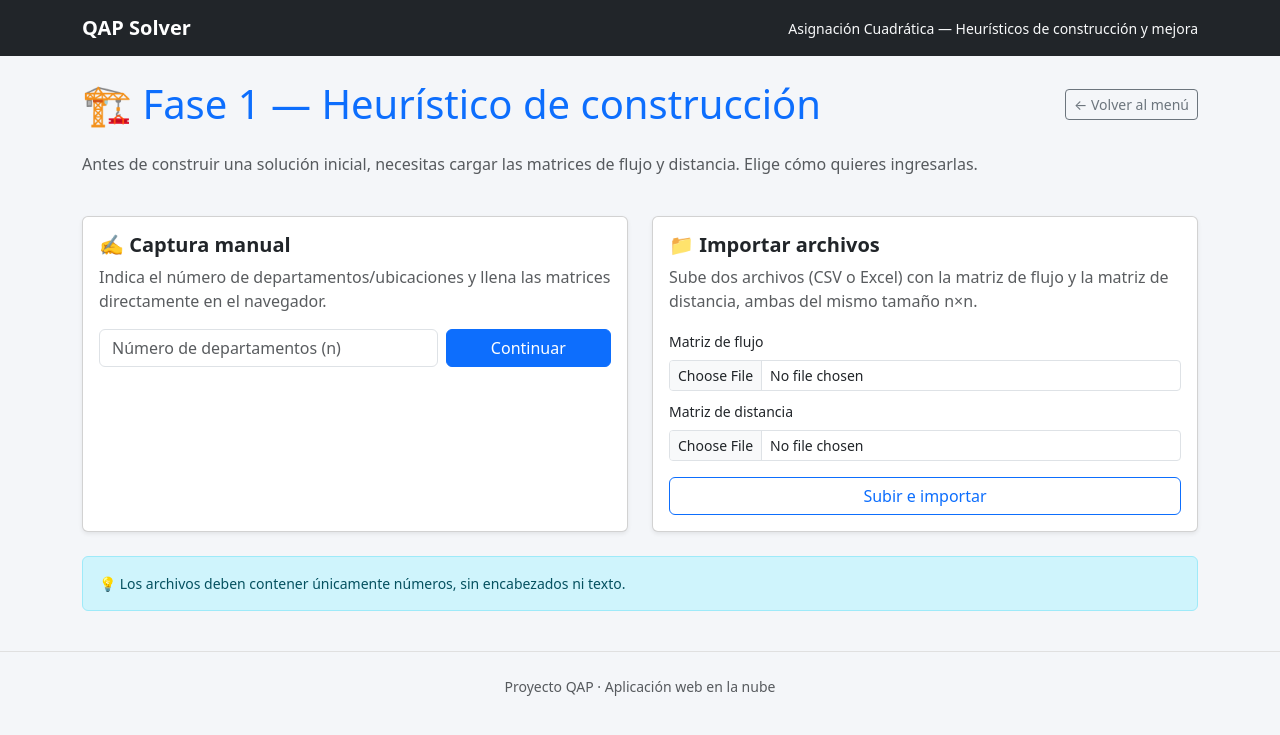
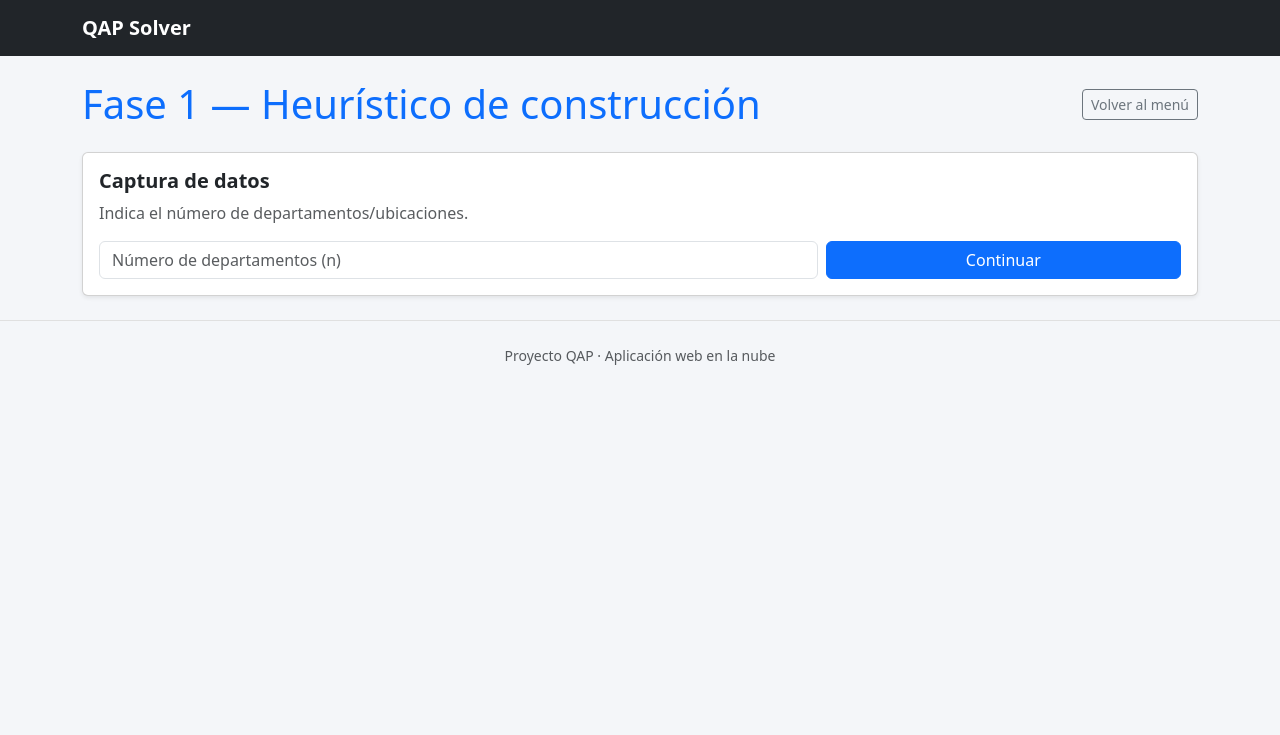
Before and after one commit to RTR-3015/qap-app, a Flask app: page /fase1 in a window 1280 px wide. Shown: the top 735 px of the page. Run offline with Flask 3, Linux system fonts and the light colour scheme.

Commit message:
Segunda versión

```diff
--- a/app.py
+++ b/app.py
@@ -4,7 +4,7 @@ mediante heurísticos de construcción (Fase 1) y mejora (Fase 2).
 
 Flujo de navegación:
     /            -> Dashboard: elegir Fase 1 o Fase 2
-    /fase1       -> Captura/importación de datos + método de construcción
+    /fase1       -> Captura de datos + método de construcción
     /fase2       -> Selección de método de mejora (usa la última solución
                     inicial guardada en sesión, si existe)
 """
@@ -217,17 +217,10 @@ def fase1_ejecutar():
 @app.route("/fase2", methods=["GET"])
 def fase2():
     """
-    Acceso secuencial obligatorio: si no existe una solución inicial
-    (Fase 1) en sesión, se redirige a Fase 1 con un aviso, en lugar de
-    permitir ver la pantalla de Fase 2.
+    Acceso libre: la Fase 2 es accesible en cualquier momento. Si existe una
+    solución inicial (Fase 1) en sesión, se usa como punto de partida; si no
+    existe, se invita a generarla primero.
     """
-    if "resultado_fase1" not in session:
-        flash(
-            "Debes completar la Fase 1 (construcción) antes de pasar a la Fase 2.",
-            "error",
-        )
-        return redirect(url_for("fase1"))
-
     return render_template(
         "fase2.html",
         resultado_fase1=session.get("resultado_fase1"),
--- a/static/css/estilos.css
+++ b/static/css/estilos.css
@@ -28,13 +28,3 @@ footer {
     transform: translateY(-4px);
     box-shadow: 0 0.75rem 1.5rem rgba(0, 0, 0, 0.12) !important;
 }
-
-.fase-icono {
-    font-size: 3rem;
-    line-height: 1;
-}
-
-.fase-card-bloqueada {
-    opacity: 0.85;
-    cursor: not-allowed;
-}
--- a/templates/base.html
+++ b/templates/base.html
@@ -11,9 +11,6 @@
     <nav class="navbar navbar-expand-lg navbar-dark bg-dark">
         <div class="container">
             <a class="navbar-brand fw-bold" href="{{ url_for('index') }}">QAP Solver</a>
-            <span class="navbar-text text-light small">
-                Asignación Cuadrática &mdash; Heurísticos de construcción y mejora
-            </span>
         </div>
     </nav>
 
--- a/templates/fase1.html
+++ b/templates/fase1.html
@@ -3,25 +3,17 @@
 
 {% block content %}
 <div class="d-flex justify-content-between align-items-center mb-4">
-    <h1 class="mb-0 text-primary">🏗️ Fase 1 — Heurístico de construcción</h1>
-    <a href="{{ url_for('index') }}" class="btn btn-outline-secondary btn-sm">← Volver al menú</a>
+    <h1 class="mb-0 text-primary">Fase 1 — Heurístico de construcción</h1>
+    <a href="{{ url_for('index') }}" class="btn btn-outline-secondary btn-sm">Volver al menú</a>
 </div>
 
 {% if not tiene_datos %}
     <!-- Paso A: aún no hay matrices cargadas -->
-    <p class="text-muted">
-        Antes de construir una solución inicial, necesitas cargar las matrices
-        de flujo y distancia. Elige cómo quieres ingresarlas.
-    </p>
-
-    <div class="row g-4 mt-2">
-        <div class="col-md-6">
-            <div class="card h-100 shadow-sm">
+    <div class="card shadow-sm">
         <div class="card-body">
-                    <h5 class="card-title">✍️ Captura manual</h5>
+            <h5 class="card-title">Captura de datos</h5>
             <p class="card-text text-muted">
-                        Indica el número de departamentos/ubicaciones y llena
-                        las matrices directamente en el navegador.
+                Indica el número de departamentos/ubicaciones.
             </p>
             <form action="{{ url_for('fase1_generar_matrices') }}" method="post" class="row g-2">
                 <div class="col-8">
@@ -34,42 +26,11 @@
             </form>
         </div>
     </div>
-        </div>
-
-        <div class="col-md-6">
-            <div class="card h-100 shadow-sm">
-                <div class="card-body">
-                    <h5 class="card-title">📁 Importar archivos</h5>
-                    <p class="card-text text-muted">
-                        Sube dos archivos (CSV o Excel) con la matriz de flujo
-                        y la matriz de distancia, ambas del mismo tamaño n&times;n.
-                    </p>
-                    <form action="{{ url_for('fase1_importar') }}" method="post" enctype="multipart/form-data">
-                        <div class="mb-2">
-                            <label class="form-label small">Matriz de flujo</label>
-                            <input type="file" name="archivo_flujo" accept=".csv,.xlsx,.xls"
-                                   class="form-control form-control-sm" required>
-                        </div>
-                        <div class="mb-3">
-                            <label class="form-label small">Matriz de distancia</label>
-                            <input type="file" name="archivo_distancia" accept=".csv,.xlsx,.xls"
-                                   class="form-control form-control-sm" required>
-                        </div>
-                        <button type="submit" class="btn btn-outline-primary w-100">Subir e importar</button>
-                    </form>
-                </div>
-            </div>
-        </div>
-    </div>
-
-    <div class="alert alert-info mt-4 small">
-        💡 Los archivos deben contener únicamente números, sin encabezados ni texto.
-    </div>
 
 {% else %}
     <!-- Paso B: ya hay matrices cargadas -> elegir método y ejecutar -->
     <div class="alert alert-success d-flex justify-content-between align-items-center">
-        <span>✓ Datos cargados ({{ n }}&times;{{ n }})</span>
+        <span>Datos cargados ({{ n }}&times;{{ n }})</span>
         <a href="{{ url_for('fase1_reiniciar') }}" class="btn btn-sm btn-outline-secondary">
             Cambiar datos
         </a>
@@ -80,53 +41,89 @@
             <div class="card-header bg-light">
                 <strong>Selecciona el método de construcción</strong>
             </div>
-            <div class="card-body">
-                <div class="form-check mb-2">
+            <div class="table-responsive">
+                <table class="table table-bordered align-middle mb-0">
+                    <tbody>
+                        <tr>
+                            <td class="text-center" style="width: 50px;">
                                 <input class="form-check-input" type="radio" name="metodo_construccion"
                                        id="greedy_costo" value="greedy_costo" checked>
-                    <label class="form-check-label" for="greedy_costo">
-                        <strong>Método Greedy (costo combinado)</strong> &mdash; en cada paso elige
-                        el par departamento-ubicación que produce el menor incremento de costo
-                        acumulado (flujo &times; distancia conjuntamente).
+                            </td>
+                            <td style="width: 280px;">
+                                <label class="form-check-label fw-bold" for="greedy_costo">
+                                    Método Greedy (costo combinado)
                                 </label>
-                </div>
-                <div class="form-check mb-2">
+                            </td>
+                            <td class="text-muted small">
+                                En cada paso elige el par departamento-ubicación que produce el
+                                menor incremento de costo acumulado (flujo &times; distancia conjuntamente).
+                            </td>
+                        </tr>
+                        <tr>
+                            <td class="text-center">
                                 <input class="form-check-input" type="radio" name="metodo_construccion"
                                        id="mayores_flujos" value="mayores_flujos">
-                    <label class="form-check-label" for="mayores_flujos">
-                        <strong>Asignación basada en mayores flujos</strong> &mdash; asigna primero
-                        los departamentos con más flujo total a las ubicaciones más centrales.
+                            </td>
+                            <td>
+                                <label class="form-check-label fw-bold" for="mayores_flujos">
+                                    Asignación basada en mayores flujos
                                 </label>
-                </div>
-                <div class="form-check mb-2">
+                            </td>
+                            <td class="text-muted small">
+                                Asigna primero los departamentos con más flujo total a las
+                                ubicaciones más centrales.
+                            </td>
+                        </tr>
+                        <tr>
+                            <td class="text-center">
                                 <input class="form-check-input" type="radio" name="metodo_construccion"
                                        id="menores_costos" value="menores_costos">
-                    <label class="form-check-label" for="menores_costos">
-                        <strong>Asignación basada en menores costos</strong> &mdash; recorre los
-                        departamentos en orden fijo y a cada uno le asigna la ubicación libre
-                        de menor costo marginal.
+                            </td>
+                            <td>
+                                <label class="form-check-label fw-bold" for="menores_costos">
+                                    Asignación basada en menores costos
                                 </label>
-                </div>
-                <div class="form-check mb-2">
+                            </td>
+                            <td class="text-muted small">
+                                Recorre los departamentos en orden fijo y a cada uno le asigna la
+                                ubicación libre de menor costo marginal.
+                            </td>
+                        </tr>
+                        <tr>
+                            <td class="text-center">
                                 <input class="form-check-input" type="radio" name="metodo_construccion"
                                        id="aleatorizada" value="aleatorizada">
-                    <label class="form-check-label" for="aleatorizada">
-                        <strong>Construcción aleatorizada</strong> &mdash; genera una permutación
-                        aleatoria como punto de partida.
+                            </td>
+                            <td>
+                                <label class="form-check-label fw-bold" for="aleatorizada">
+                                    Construcción aleatorizada
                                 </label>
-                </div>
-                <div class="form-check">
+                            </td>
+                            <td class="text-muted small">
+                                Genera una permutación aleatoria como punto de partida.
+                            </td>
+                        </tr>
+                        <tr>
+                            <td class="text-center">
                                 <input class="form-check-input" type="radio" name="metodo_construccion"
                                        id="semi_greedy" value="semi_greedy">
-                    <label class="form-check-label" for="semi_greedy">
-                        <strong>Construcción semi-greedy</strong> &mdash; combina criterio
-                        greedy con aleatoriedad controlada para diversificar soluciones.
+                            </td>
+                            <td>
+                                <label class="form-check-label fw-bold" for="semi_greedy">
+                                    Construcción semi-greedy
                                 </label>
-                </div>
+                            </td>
+                            <td class="text-muted small">
+                                Combina criterio greedy con aleatoriedad controlada para
+                                diversificar soluciones.
+                            </td>
+                        </tr>
+                    </tbody>
+                </table>
             </div>
         </div>
 
-        <button type="submit" class="btn btn-primary">🚀 Generar solución inicial</button>
+        <button type="submit" class="btn btn-primary">Generar solución inicial</button>
     </form>
 
     {% if resultado %}
@@ -155,7 +152,7 @@
             </div>
 
             <a href="{{ url_for('fase2') }}" class="btn btn-success mt-2">
-                Continuar a Fase 2 con esta solución →
+                Continuar a Fase 2
             </a>
         </div>
     </div>
```
Also changed, not shown: templates/captura_matrices.html (+20 -10 lines), templates/fase2.html (+72 -33 lines), templates/index.html (+11 -59 lines). Lines whose indentation alone changed are shown as unchanged.
